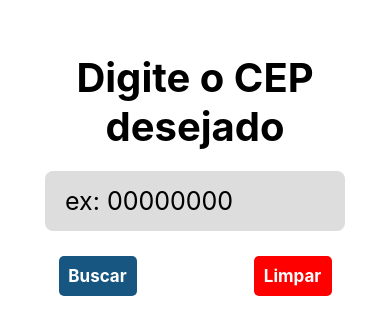
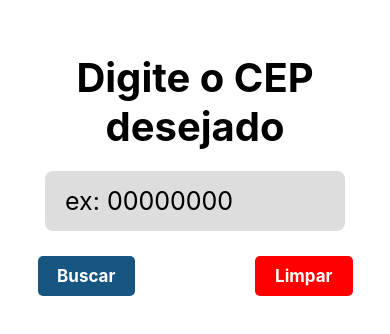
Before and after one commit to Wesleyleopoldo/app_cep, a React Native app: screen / in a window 390 px wide. Shown: the top 334 px of the page. Built offline with nearby package versions, Linux system fonts and the light colour scheme.

Commit message:
fix(Resultado de busca): Adiciona gap para separar botões manualmente

```diff
--- a/src/components/Button/styles.ts
+++ b/src/components/Button/styles.ts
@@ -7,10 +7,11 @@ export const s = StyleSheet.create({
         marginTop: 5,
         justifyContent: "space-around",
         paddingTop: 20,
-        paddingBottom: 20
+        paddingBottom: 20,
+        gap: 45
     },
     botao: {
-        width: "20%",
+        width: "25%",
         height: 40,
         justifyContent: "center",
         alignItems: "center",
```
